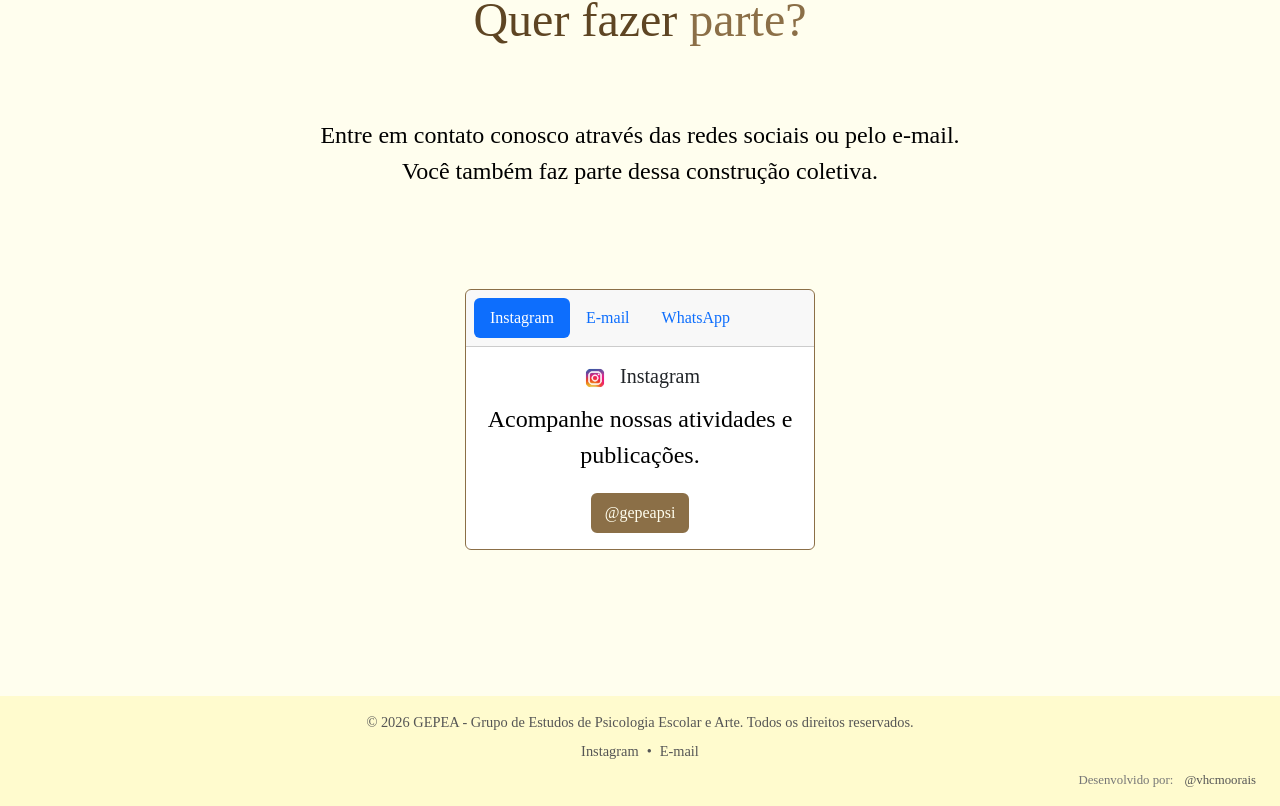
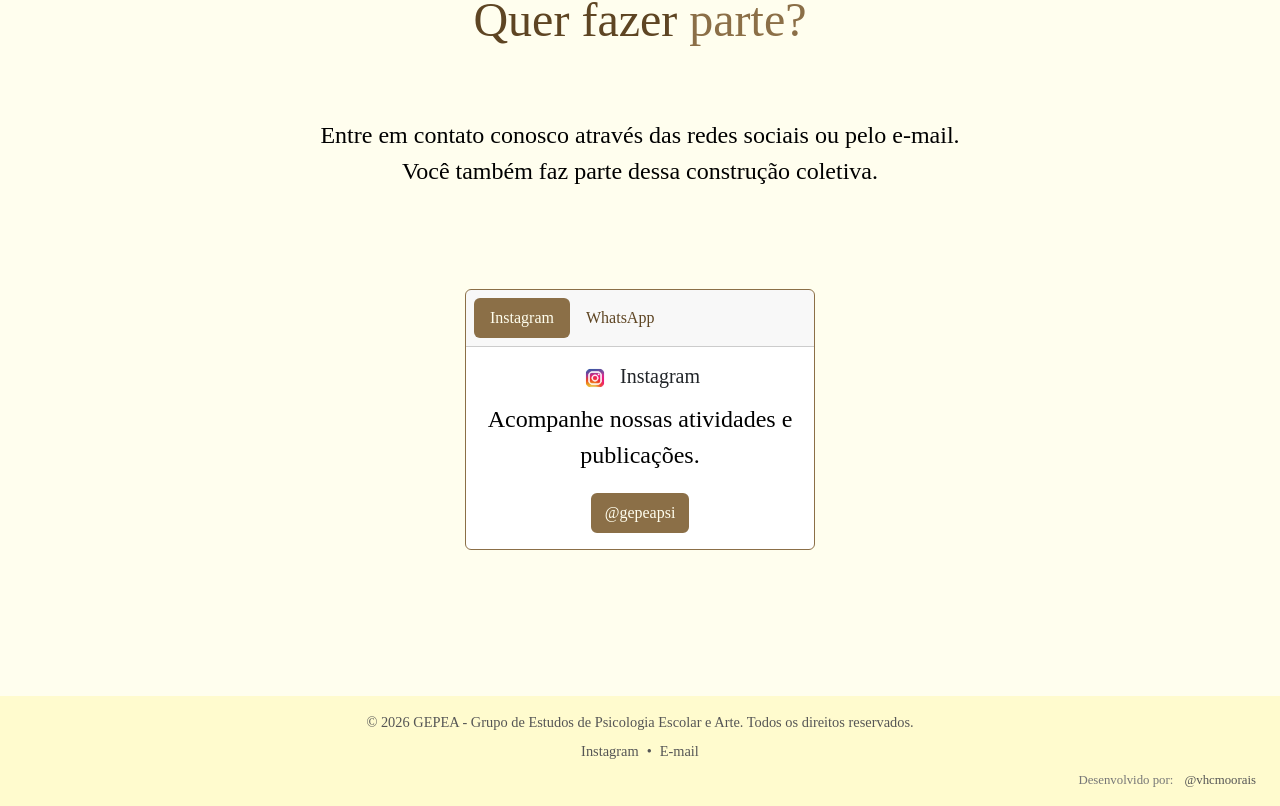
Before and after one commit to Vhcmorais/gepea_psico, a React (Vite) app: page / in a window 1280 px wide. Shown: the part 4195-5001 px from the top of the page. Built offline with nearby package versions, Linux system fonts and the light colour scheme; a web font is replaced by a local one.

Commit message:
removendo opcao email

```diff
--- a/src/components/card_contato.jsx
+++ b/src/components/card_contato.jsx
@@ -11,9 +11,6 @@ function Contato() {
           <Nav variant="pills">
             <Nav.Item>
               <Nav.Link eventKey="insta" className="item">Instagram</Nav.Link>
-            </Nav.Item>
-            <Nav.Item>
-              <Nav.Link eventKey="email" className="item">E-mail</Nav.Link>
             </Nav.Item>
             <Nav.Item>
               <Nav.Link eventKey="whatsapp" className="item">WhatsApp</Nav.Link>
@@ -39,23 +36,6 @@ function Contato() {
                 variant="primary"
               >
                 @gepeapsi
-              </Button>
-            </Tab.Pane>
-
-            <Tab.Pane eventKey="email" className="ativo">
-              <Card.Title>
-                <img src="assets/gmail.png" alt="email" className="image" />
-                E-mail
-                </Card.Title>
-              <Card.Text>
-                Entre em contato conosco pelo e-mail oficial do projeto.
-              </Card.Text>
-              <Button className="btn"
-                as="a"
-                href="#"
-                variant="primary"
-              >
-                email@email.com
               </Button>
             </Tab.Pane>
 
--- a/src/components/css_sections/contato.css
+++ b/src/components/css_sections/contato.css
@@ -134,3 +134,18 @@
         height: 20px;
     }
 }
+
+.nav-pills .nav-link.active,
+.nav-pills .show > .nav-link {
+  background-color: #8B6F47;
+  color: #fffeee;
+}
+
+.nav-pills .nav-link:hover {
+  background-color: rgba(139, 111, 71, 0.2);
+  color: #5E4523;
+}
+
+.nav-pills .nav-link {
+  color: #5E4523;
+}
```
